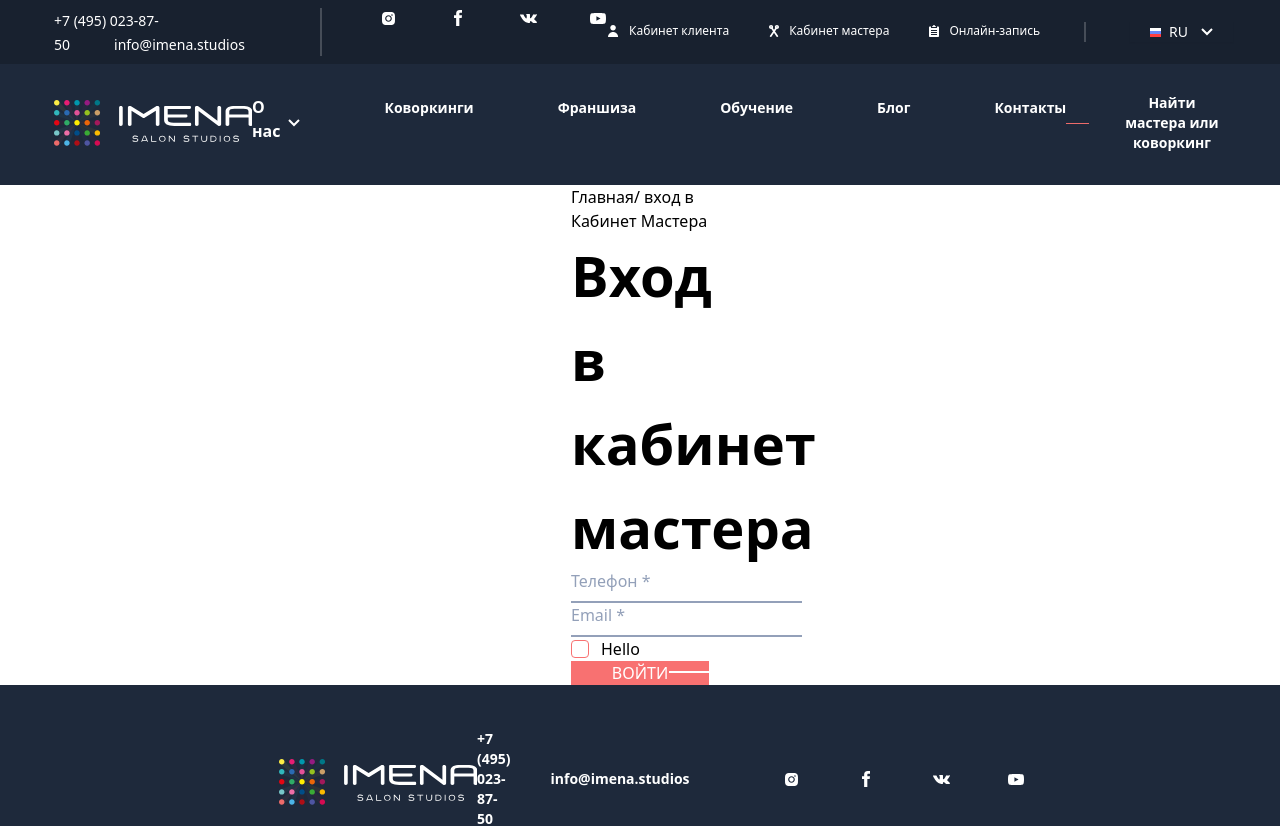
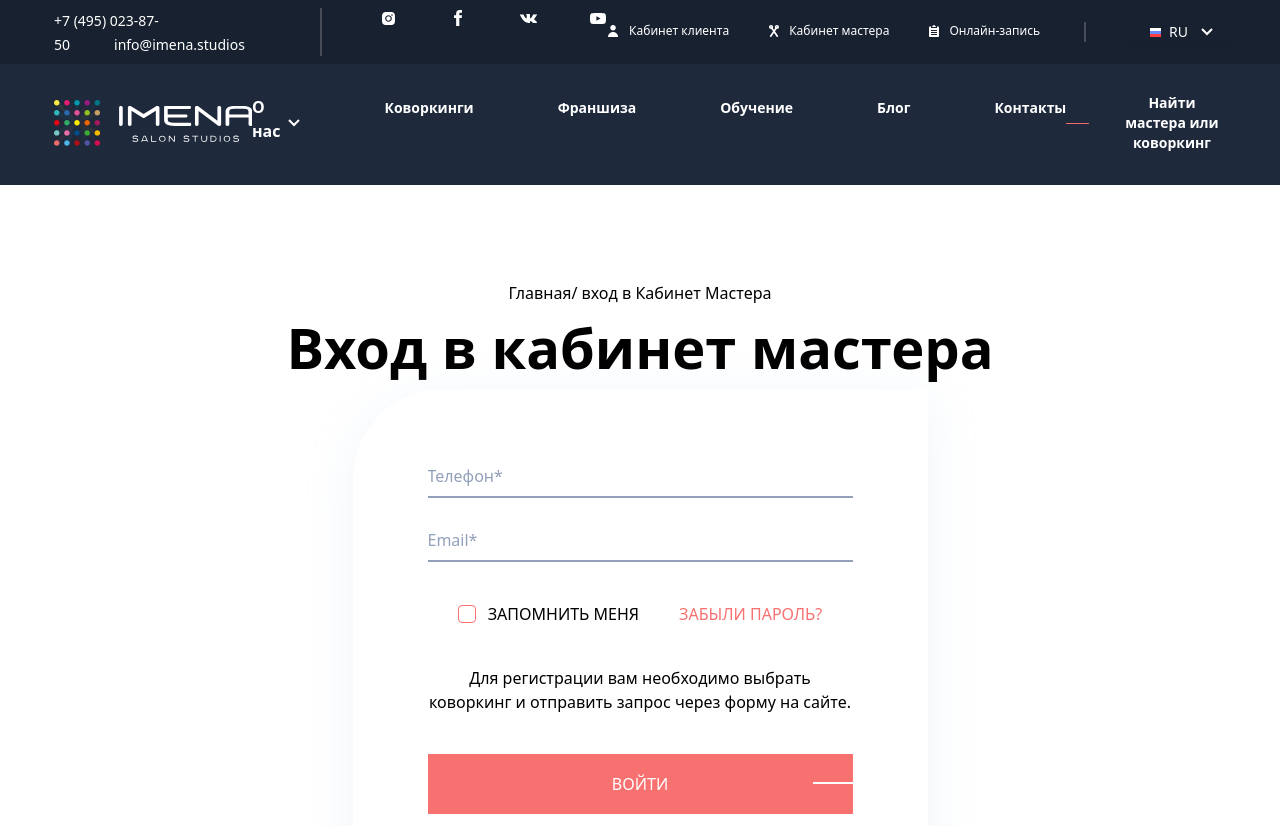
Before and after one commit to Daniil-Stefaniv/imena-beaty-salons, a React (Create React App) app: page / in a window 1280 px wide. Shown: the top 826 px of the page. Built offline with nearby package versions, Linux system fonts and the light colour scheme.

Commit message:
first public commit

```diff
--- a/src/Components/Login&Signin/Login&Signin.tsx
+++ /dev/null
@@ -1,7 +0,0 @@
-import React from 'react';
-
-const LoginOrSignin = () => {
-	return <div></div>;
-};
-
-export default LoginOrSignin;
--- a/src/Components/Pages/MasterCabinet/MasterCabLogin.tsx
+++ b/src/Components/Pages/MasterCabinet/MasterCabLogin.tsx
@@ -1,50 +1,26 @@
 import React from 'react';
 import Input from '../../UI/Input/Input';
 import CheckBox from '../../UI/CheckBox/CheckBox';
+import RegistrationForm from '../../UI/RegistrationForm/RegistrationForm';
 
 const MasterCabLogin = () => {
 	return (
-		<div className="px-[571px]">
+		<div className="pt-[96px] pb-[259px] flex flex-col items-center">
 			<div>
 				<a href="">Главная</a>
 				<span>/</span>
 				<a href=""> вход в Кабинет Мастера</a>
 			</div>
 
-			<h1 className="font-bold text-[56px]">Вход в кабинет мастера</h1>
+			<h1 className="font-bold text-[56px] whitespace-nowrap">
+				Вход в кабинет мастера
+			</h1>
 
-			<form action="">
-				<Input
-					type={'text'}
-					theme={'light'}
-					placeholder={'Телефон *'}
-					name={'tel'}
-					value={''}
-				/>
-				<Input
-					type={'text'}
-					theme={'light'}
-					placeholder={'Email *'}
-					name={'mail'}
-					value={''}
-				/>
-				<div>
-					<CheckBox
-						textContent={'Hello'}
-						handler={(isChecked: boolean) => {
-							console.log(isChecked);
-						}}
-					/>
-					<a href=""></a>
-				</div>
-				<p></p>
-				<Input
-					type={'submit'}
-					theme={'light'}
-					placeholder={'ВОЙТИ'}
-					name={''}
-				/>
-			</form>
+			<RegistrationForm
+				clientOrMaster={'master'}
+				inputsList={['Телефон*', 'Email*']}
+				submitText={'войти'}
+			/>
 		</div>
 	);
 };
--- a/src/Components/UI/Input/Input.tsx
+++ b/src/Components/UI/Input/Input.tsx
@@ -13,7 +13,7 @@ const Input = ({
 }: InputProps) => {
 	const styles = {
 		commonStyles:
-			'outline-none transition-all focus-visible:border-red-400 bg-inherit border-b-2 pb-2',
+			'w-full outline-none transition-all focus-visible:border-red-400 bg-inherit border-b-2 pb-2',
 		lightBG: 'placeholder:text-[#93A0B9] text-[#173343] border-[#93A0B9]',
 		darkBG: 'placeholder:text-white text-white border-white ',
 		submit: 'cursor-pointer transition-all bg-red-400 hover:bg-red-500 active:bg-red-700 text-white w-full h-full',
--- /dev/null
+++ b/src/Components/UI/RegistrationForm/ClientSwitch/ClientSwitch.tsx
@@ -0,0 +1,7 @@
+import React from 'react';
+
+const ClientSwitch = () => {
+	return <div>ClientSwitch</div>;
+};
+
+export default ClientSwitch;
--- /dev/null
+++ b/src/Components/UI/RegistrationForm/RegistrationForm.tsx
@@ -0,0 +1,81 @@
+import React, { useState } from 'react';
+import CheckBox from '../CheckBox/CheckBox';
+import Input from '../Input/Input';
+import RegistrationFormProps from './RegistrationFormTypes';
+import ClientSwitch from './ClientSwitch/ClientSwitch';
+import RandomKey from '../../../RandomKey/RandomKey';
+
+const RegistrationForm = ({
+	clientOrMaster,
+	inputsList,
+	submitText,
+}: RegistrationFormProps) => {
+	const dataTemplate: { [key: string]: string } = {};
+	inputsList.map(i => {
+		dataTemplate[i] = '';
+	});
+
+	const [formData, setFormData] = useState<{ [key: string]: string }>(
+		dataTemplate
+	);
+
+	const updateFormInfo = (e: React.ChangeEvent, param: string) => {
+		e.preventDefault();
+
+		const newData = {};
+	};
+
+	return (
+		<form
+			action=""
+			className=" w-[575px] grid gris-cols-1 justify-items-center gap-10 rounded-[90px_2px_2px_2px] px-[75px] py-[75px] shadow-[0px_10px_50px_rgba(161,189,227,0.17)]"
+		>
+			{clientOrMaster === 'client' ? <ClientSwitch /> : ''}
+
+			<div className="w-[425px] grid grid-cols-1 gap-[30px]">
+				{inputsList.map(i => (
+					<Input
+						key={RandomKey()}
+						type={'text'}
+						theme={'light'}
+						placeholder={i}
+						name={''}
+						value={''}
+					/>
+				))}
+			</div>
+
+			<div className="w-full flex justify-center items-center">
+				<span className=" mr-10">
+					<CheckBox
+						textContent={'ЗАПОМНИТЬ МЕНЯ'}
+						handler={(isChecked: boolean) => {
+							console.log(isChecked);
+						}}
+					/>
+				</span>
+
+				<a className="text-red-400 select-none" href="">
+					{'Забыли пароль?'.toUpperCase()}
+				</a>
+			</div>
+
+			<p className=" text-center">
+				{
+					'Для регистрации вам необходимо выбрать коворкинг и отправить запрос через форму на сайте.'
+				}
+			</p>
+
+			<div className="w-full h-[60px]">
+				<Input
+					type={'submit'}
+					theme={'light'}
+					placeholder={submitText.toUpperCase()}
+					name={''}
+				/>
+			</div>
+		</form>
+	);
+};
+
+export default RegistrationForm;
--- /dev/null
+++ b/src/Components/UI/RegistrationForm/RegistrationFormTypes.ts
@@ -0,0 +1,5 @@
+export default interface RegistrationFormProps {
+	clientOrMaster: 'client' | 'master';
+	inputsList: string[];
+	submitText: string;
+}
```
